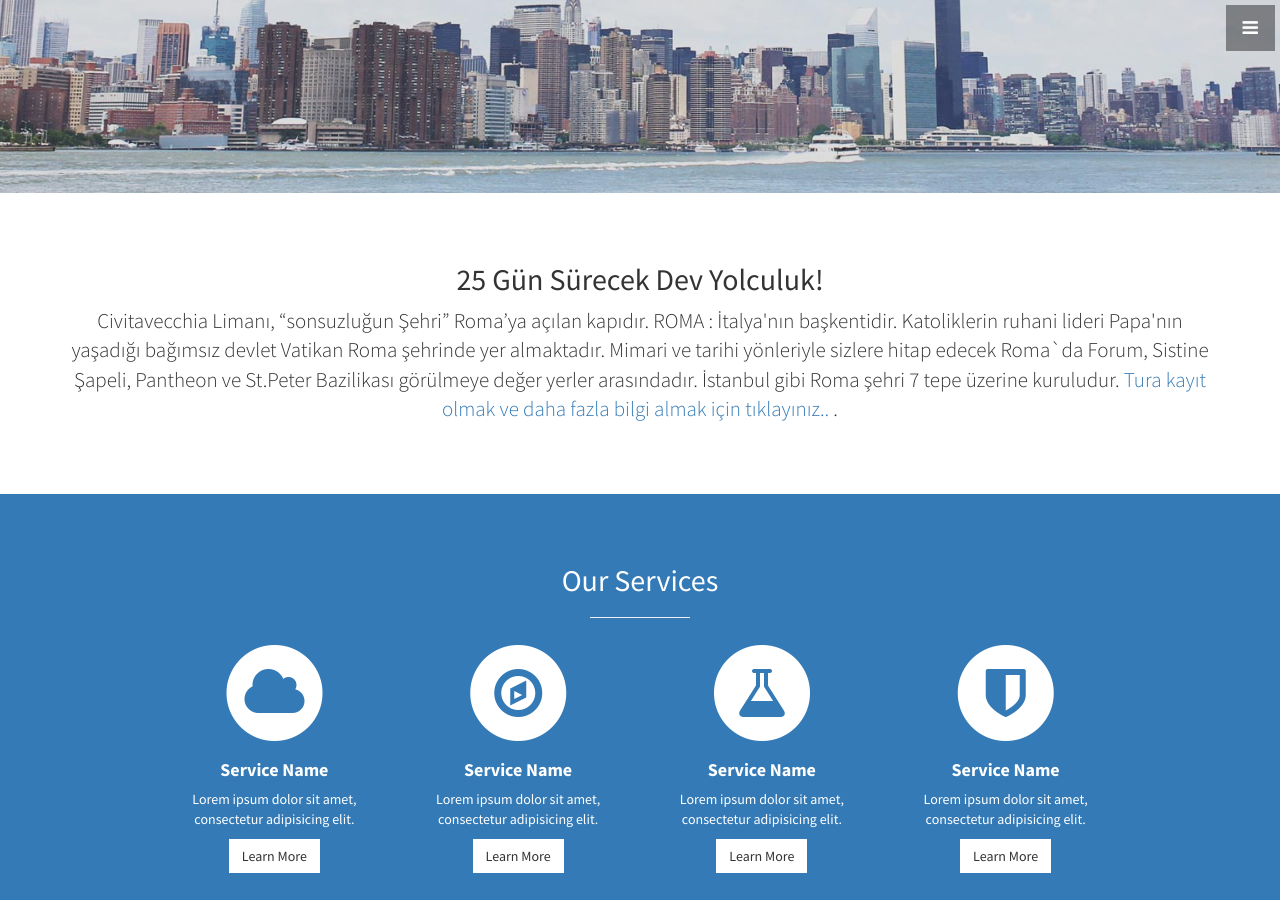
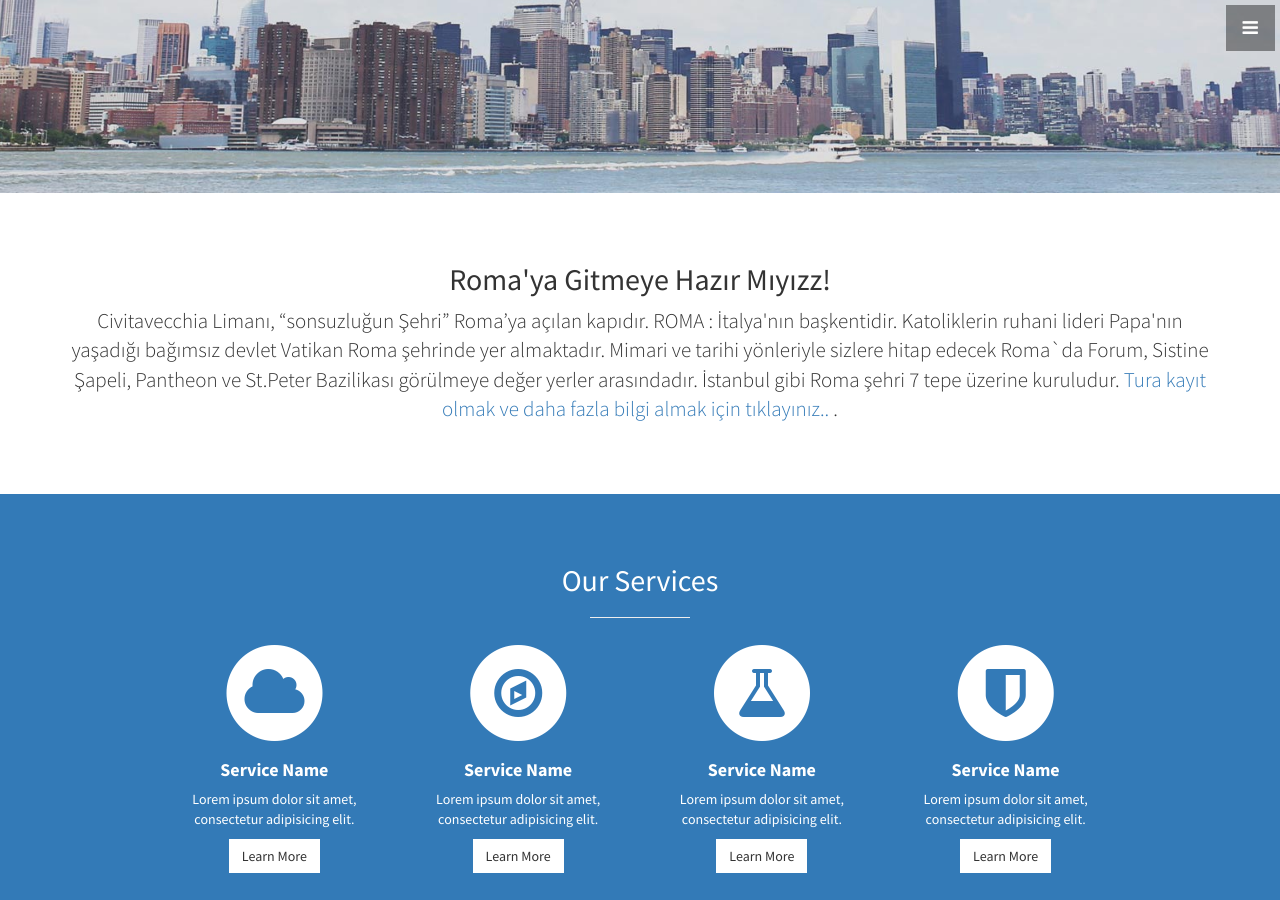
Before and after one commit to hilalvarol/hilalvarol.github.io, a Jekyll site: the page built from index.html, in a window 1280 px wide and 900 px high, scrolled down 707 px. Built offline with Jekyll 4.4.1, drawn with Linux system fonts in a browser that asks for light colours.

Commit message:
Update about.html

```diff
--- a/_includes/about.html
+++ b/_includes/about.html
@@ -2,7 +2,7 @@
   <div class="container">
     <div class="row">
       <div class="col-lg-12 text-center">
-        <h2>25 Gün Sürecek Dev Yolculuk!</h2>
+        <h2>Roma'ya Gitmeye Hazır Mıyızz!</h2>
         <p class="lead">Civitavecchia Limanı, “sonsuzluğun Şehri” Roma’ya açılan kapıdır. ROMA : İtalya'nın başkentidir.
           Katoliklerin ruhani lideri Papa'nın yaşadığı bağımsız devlet Vatikan Roma şehrinde yer almaktadır.
           Mimari ve tarihi yönleriyle sizlere hitap edecek Roma`da Forum, Sistine Şapeli, Pantheon ve St.Peter Bazilikası görülmeye değer yerler arasındadır.
```
